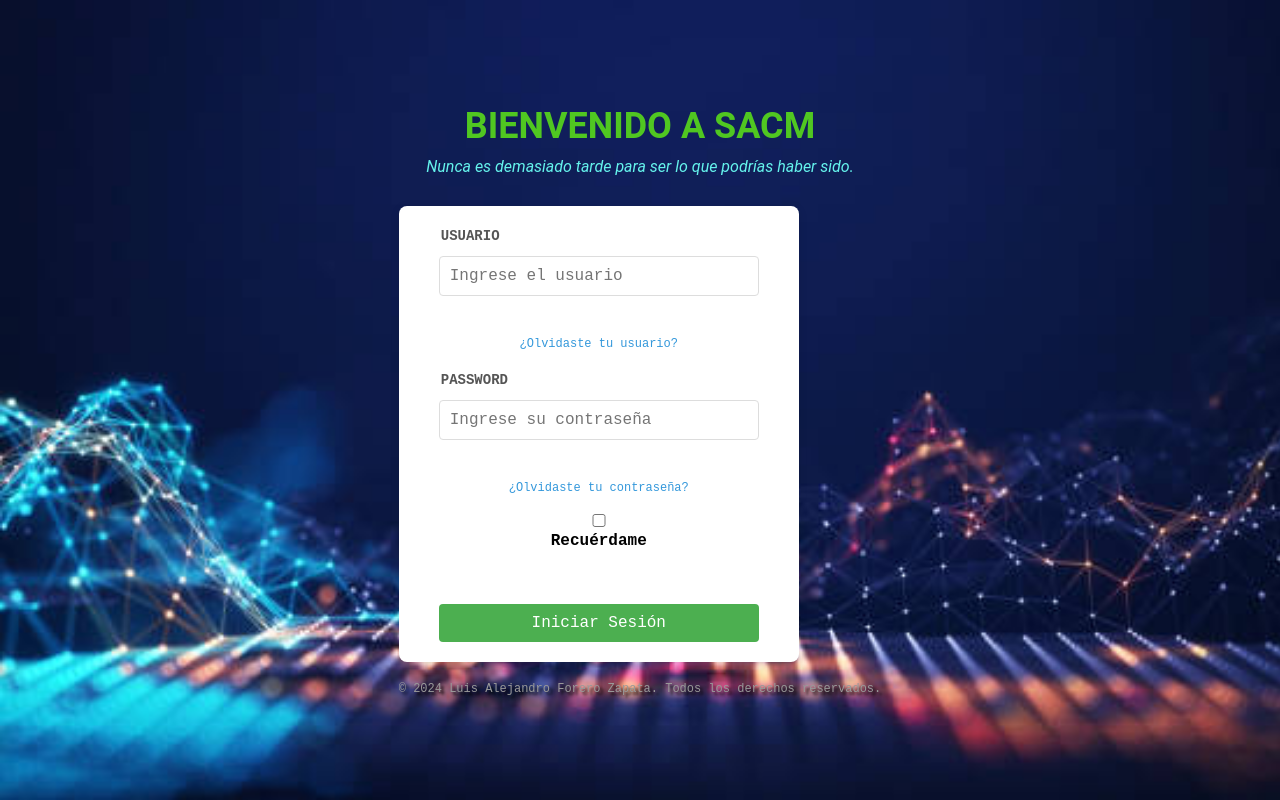
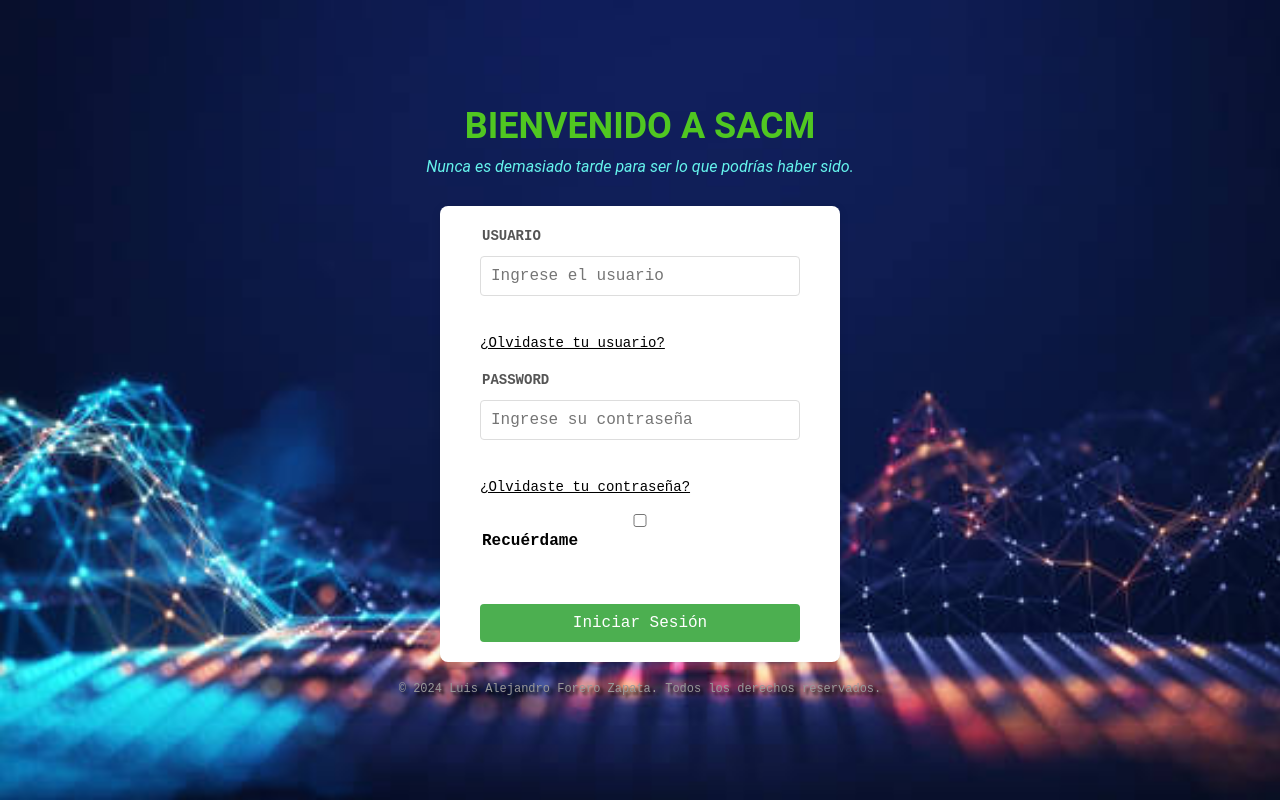
Before and after one commit to ALEJANDRO28M/SACM, a React (Vite) app in the folder Frontend/frontendSacm/: page / in a window 1280 px wide. Built offline with nearby package versions, Linux system fonts and the light colour scheme.

Commit message:
Agregando interfaz de olvido de contrasenia recover

```diff
--- a/Frontend/frontendSacm/public/BasesSacm.html
+++ b/Frontend/frontendSacm/public/BasesSacm.html
@@ -3,9 +3,9 @@
 <head>
     <meta charset="UTF-8">
     <meta name="viewport" content="width=device-width, initial-scale=1.0">
-    <link rel="stylesheet" href="../css/Bds.css">
-    <link rel="stylesheet" href="../css/index.css">
-    <link rel="stylesheet" href="../css/mediaQuerySacm.css">
+    <link rel="stylesheet" href="../src/css/Bds.css">
+    <link rel="stylesheet" href="../src/css/index.css">
+    <link rel="stylesheet" href="../src/css/mediaQuerySacm.css">
 </head>
 <body> <header class="header-container-ultimate">
     <div class="btn-menu">
--- a/Frontend/frontendSacm/public/index.html
+++ b/Frontend/frontendSacm/public/index.html
@@ -36,7 +36,7 @@
           <li><a href="#">Blog</a></li>
           <li><a href="/Contacto.html">Contacto</a></li>
         </ul>
-      </ul>
+
     </nav>
   </header>
   <input type="checkbox" id="btn-menu" />
--- a/Frontend/frontendSacm/src/DiseñosReactUser/InicioDeSesion.jsx
+++ b/Frontend/frontendSacm/src/DiseñosReactUser/InicioDeSesion.jsx
@@ -62,7 +62,7 @@ export default function InicioSesion() {
   };
 
   return (
-    <div>
+    <div className='flexContainerInicio'>
       <h1 className="TituloSesion">BIENVENIDO A SACM</h1>
       <i className="subtituloSesion">Nunca es demasiado tarde para ser lo que podrías haber sido.</i>
       <div className="ContenedorForm">
@@ -77,7 +77,7 @@ export default function InicioSesion() {
             onChange={handleUsuarioChange}
           />
           <br /><br />
-          <a href="#" className="olvido-usuario">¿Olvidaste tu usuario?</a>
+          <a href="#" className="recover">¿Olvidaste tu usuario?</a>
           <br /><br />
           <label htmlFor="password" className="LabelsForms">PASSWORD</label>
           <input
@@ -89,7 +89,7 @@ export default function InicioSesion() {
             onChange={handlePasswordChange}
           />
           <br /><br />
-          <a href="#" className="olvido-usuario">¿Olvidaste tu contraseña?</a>
+          <a href="#" className="recover">¿Olvidaste tu contraseña?</a>
           <br /><br />
           <input
             type="checkbox"
--- a/Frontend/frontendSacm/src/css/colores.css
+++ b/Frontend/frontendSacm/src/css/colores.css
@@ -4,20 +4,13 @@ body {
     font-family: Arial, sans-serif;
     background-color: #f4f4f4;
     color: #333;
-    margin: 0;
-    padding: 0;
-    display: flex;
-    justify-content: center;
-    align-items: center;
-    height: 100vh;
-    text-align: center;
 }
 
 h1.TituloSesion {
     color: hsla(103, 72%, 46%, 0.984);
     font-size: 36px;
     margin-bottom: 10px;
-    text-align: center;
+    font-family: 'Roboto', sans-serif;
 }
 
 i.subtituloSesion {
@@ -25,6 +18,7 @@ i.subtituloSesion {
     font-size: 16px;
     margin-bottom: 30px;
     display: block;
+    font-family: 'Roboto', sans-serif;
 }
 
 .ContenedorForm {
@@ -73,13 +67,13 @@ i.subtituloSesion {
     background-color: #45a049;
 }
 
-a.olvido-usuario {
+.olvido-usuario {
     color: #3498db;
     text-decoration: none;
     font-size: 12px;
 }
 
-a.olvido-usuario:hover {
+.olvido-usuario:hover {
     text-decoration: underline;
 }
 
--- a/Frontend/frontendSacm/src/css/fondo.css
+++ b/Frontend/frontendSacm/src/css/fondo.css
@@ -4,32 +4,29 @@
 body {
     background: url('img/fondoPremium.jpg');
     height: 100vh;
-    display: flex;
-    justify-content: center;
-    align-items: center;
+    width: 100vw;
+    padding: 0;
     margin: 0;
 }
 
-.ContenedorForm {
-    position: relative;
+.flexContainerInicio{
+    display: flex;
+    flex-direction: column;
+    height: 100vh;
+    width: 100vw;
 }
 
-.TituloSesion {
-    font-family: 'Roboto', sans-serif;
-    font-size: 28px;
-    color: #fff;
+.flexContainerInicio{
+    justify-content: center;
+    align-items: center;
+    margin: auto;
 }
-
-.subtituloSesion {
-    font-family: 'Roboto', sans-serif;
-    font-size: 16px;
-    color: #fff;
+.recover{
+    color: black;
+    font-size: 14px;
+    text-decoration: underline;
 }
-
-/* Estilos adicionales para el contenedor del formulario */
-.ContenedorForm {
-    background-color: rgba(255, 255, 255, 0.9);
-    padding: 40px;
-    border-radius: 10px;
-    box-shadow: 0 4px 8px rgba(0, 0, 0, 0.2);
+.recover:hover{
+    cursor: pointer;
+    color: cornflowerblue;
 }
--- a/Frontend/frontendSacm/src/css/index.css
+++ b/Frontend/frontendSacm/src/css/index.css
@@ -107,12 +107,11 @@ a{
 #flex-order{
   text-align: right;
 }
-a{
-
+.cont-menu a{
   transition: all 0.3s ease;
   border-bottom: 2px solid transparent;
 }
-a:hover{
+.cont-menu a:hover{
   border-bottom: 2px solid aqua;
   border-radius: 8px;
   padding-bottom: 5px;
--- /dev/null
+++ b/Frontend/frontendSacm/src/css/stylesRecover/stylesRecover.css
@@ -0,0 +1,52 @@
+body {
+    font-family: Arial, sans-serif;
+    background: url('../../img/istockphoto-1460853312-612x612.jpg');
+    background-size: cover;
+    display: flex;
+    align-items: center;
+    justify-content: center;
+    height: 100vh;
+    margin: 0;
+  }
+
+  .forgot-container {
+    background: white;
+    padding: 30px;
+    border-radius: 8px;
+    box-shadow: 0 4px 10px rgba(0,0,0,0.1);
+    width: 800px;
+    text-align: center;
+  }
+  .forgot-container #forgot-form{
+    flex: 1;
+  }
+
+  input[type="email"] {
+    width: 90%;
+    padding: 10px;
+    margin: 15px 0;
+    border-radius: 5px;
+    border: 1px solid #ccc;
+  }
+
+  button {
+    margin-top: 15px;
+    background-color: #007BFF;
+    color: white;
+    border: none;
+    padding: 10px 20px;
+    width: 60%;
+    border-radius: 5px;
+    cursor: pointer;
+    margin-bottom: 0;
+  }
+
+  button:hover {
+    background-color: #0056b3;
+  }
+
+  .mensaje {
+    margin-top: 15px;
+    font-size: 14px;
+    color: green;
+  }
```
Also changed, not shown: Frontend/frontendSacm/public/Recover.html (added, +20 -0 lines).
